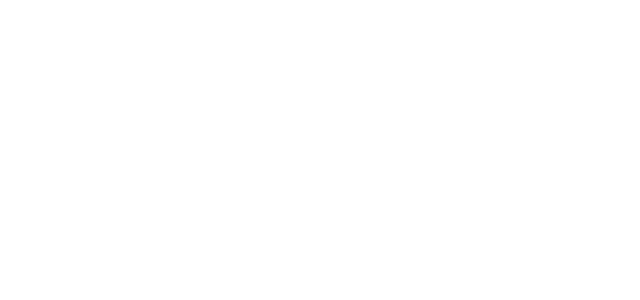
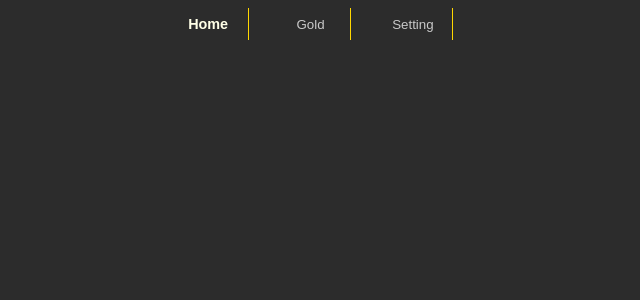
Before and after one commit to KAEN7/lostgold, a Next.js app: page / in a window 1280 px wide. Before the commit this address had no page. Shown: the top 300 px of the page, without its empty margins (361-1001 px from the left). Built offline with nearby package versions, Linux system fonts and the light colour scheme.

Commit message:
Add: Header focus handler

```diff
--- /dev/null
+++ b/components/Header.tsx
@@ -0,0 +1,52 @@
+import { useState } from "react";
+import styled from "styled-components";
+import { flexCenter, color } from "../styles/theme";
+
+const HeaderSection = styled.header`
+	${flexCenter}
+
+	width: 100%;
+	height: 6vh;
+	top: 0;
+	position: fixed;
+	box-sizing: border-box;
+`;
+
+const HeaderBtn = styled.button`
+	${flexCenter}
+
+	width: 5rem;
+	height: 2rem;
+	margin: 0.7rem;
+	border-right: 0.1rem solid ${color.point};
+	cursor: pointer;
+	font-size: ${(props) => props.color && "0.9rem"};
+	font-weight: ${(props) => (props.color ? "bold" : "normal")};
+	color: ${(props) => (props.color ? color.white : color.gray)};
+`;
+
+function Header() {
+	const list = ["Home", "Gold", "Setting"];
+	const [isBoxSelect, setBoxSelect] = useState([true, false, false]);
+
+	const focusHandler = (index: any) => {
+		const newArr = Array(list.length).fill(false);
+		newArr[index] = true;
+		setBoxSelect(newArr);
+	};
+
+	return (
+		<HeaderSection>
+			{list.map((el, index) => (
+				<HeaderBtn
+					color={isBoxSelect[index]}
+					onClick={() => focusHandler(index)}
+				>
+					{el}
+				</HeaderBtn>
+			))}
+		</HeaderSection>
+	);
+}
+
+export default Header;
--- a/pages/index.tsx
+++ b/pages/index.tsx
@@ -3,14 +3,9 @@ import Head from "next/head";
 import styles from "../styles/Home.module.css";
 import { useRouter } from "next/dist/client/router";
 import { useEffect } from "react";
+import Header from "../components/Header";
 
 const Home: NextPage = () => {
-	const router = useRouter();
-
-	useEffect(() => {
-		router.push("/tech");
-	});
-
 	return (
 		<div className={styles.container}>
 			<Head>
@@ -18,6 +13,13 @@ const Home: NextPage = () => {
 				<meta name="description" content="Generated by create next app" />
 				<link rel="icon" href="/favicon.ico" />
 			</Head>
+
+			{/* 헤더 */}
+			<Header />
+
+			{/* 메뉴 */}
+
+			{/* 컨텐츠 */}
 		</div>
 	);
 };
--- a/styles/globals.css
+++ b/styles/globals.css
@@ -1,9 +1,12 @@
+/* CSS 초기값  */
+
 html,
 body {
 	padding: 0;
 	margin: 0;
 	font-family: -apple-system, BlinkMacSystemFont, Segoe UI, Roboto, Oxygen,
 		Ubuntu, Cantarell, Fira Sans, Droid Sans, Helvetica Neue, sans-serif;
+	background: #2c2c2c;
 }
 
 a {
@@ -11,6 +14,11 @@ a {
 	text-decoration: none;
 }
 
+button {
+	background: none;
+	border: none;
+}
+
 * {
 	box-sizing: border-box;
 }
--- /dev/null
+++ b/styles/theme.tsx
@@ -0,0 +1,81 @@
+import { css } from "styled-components";
+
+// 기기 사이즈
+export const size = {
+	mobileS: "320px",
+	mobileM: "375px",
+	mobileL: "425px",
+	tablet: "768px",
+	laptop: "1024px",
+	laptopL: "1440px",
+	desktop: "2560px",
+};
+
+// 미디어 스타일
+const theme = {
+	mobileS: `(max-width: ${size.mobileS})`,
+	mobileM: `(max-width: ${size.mobileM})`,
+	mobileL: `(max-width: ${size.mobileL})`,
+	tablet: `(max-width: ${size.tablet})`,
+	laptop: `(max-width: ${size.laptop})`,
+	laptopL: `(max-width: ${size.laptopL})`,
+	desktop: `(min-width: ${size.desktop})`,
+	desktopL: `(min-width: ${size.desktop})`,
+};
+
+// color
+export const color = {
+	white: "#ffffe7",
+	black: "#2c2c2c",
+	gray: "#c9c9c9",
+	point: "#ffd700",
+};
+
+// flex 디자인
+export const flexCenter = css`
+	display: flex;
+	justify-content: center;
+	align-items: center;
+`;
+
+export const flexCenterDir = css`
+	${flexCenter}
+
+	flex-direction: column;
+`;
+
+export const pageSetting = css`
+	display: flex;
+	align-items: center;
+	flex-direction: column;
+	width: 100vw;
+	height: 100vh;
+	box-sizing: border-box;
+	padding: 3rem;
+	overflow-y: auto;
+	::-webkit-scrollbar {
+		display: none;
+	}
+`;
+
+export const overflowY = css`
+	overflow-y: auto;
+	::-webkit-scrollbar {
+		display: none;
+	}
+`;
+
+export const fadeIn = css`
+	animation: fade-in 3s;
+
+	@keyframes fade-in {
+		from {
+			opacity: 0;
+		}
+		to {
+			opacity: 1;
+		}
+	}
+`;
+
+export default theme;
```
Lines whose indentation alone changed are shown as unchanged.
